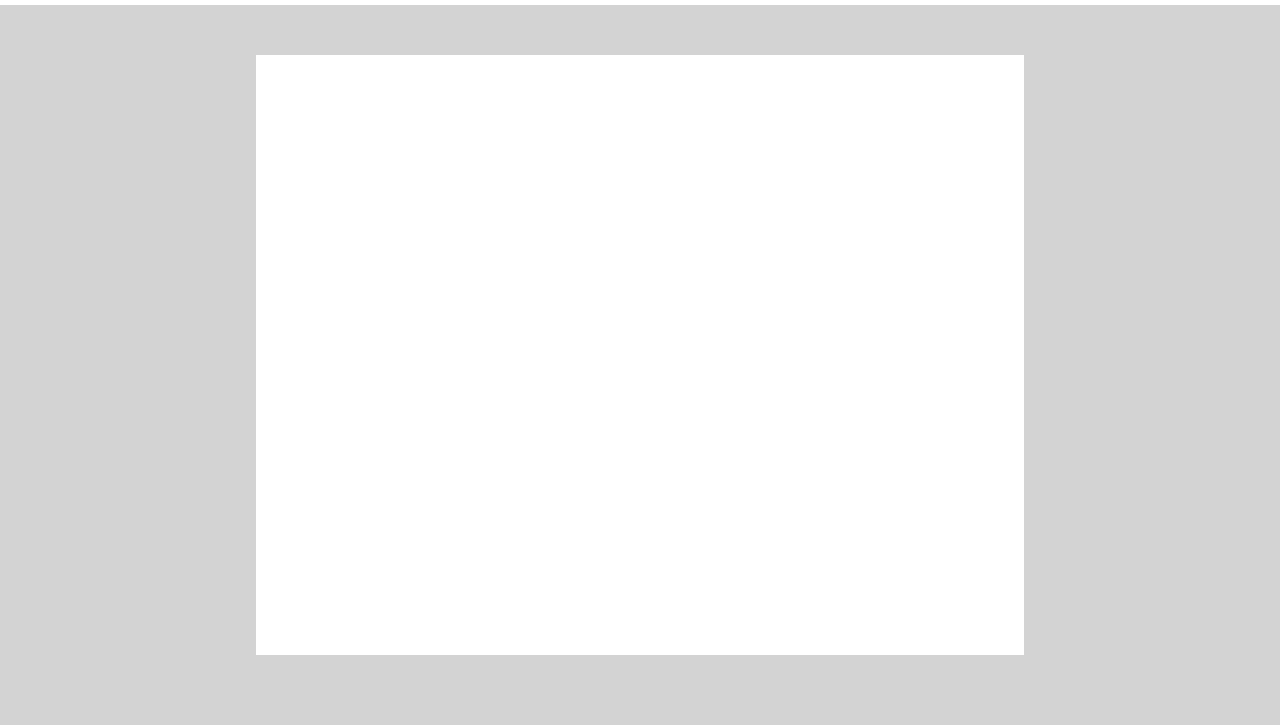
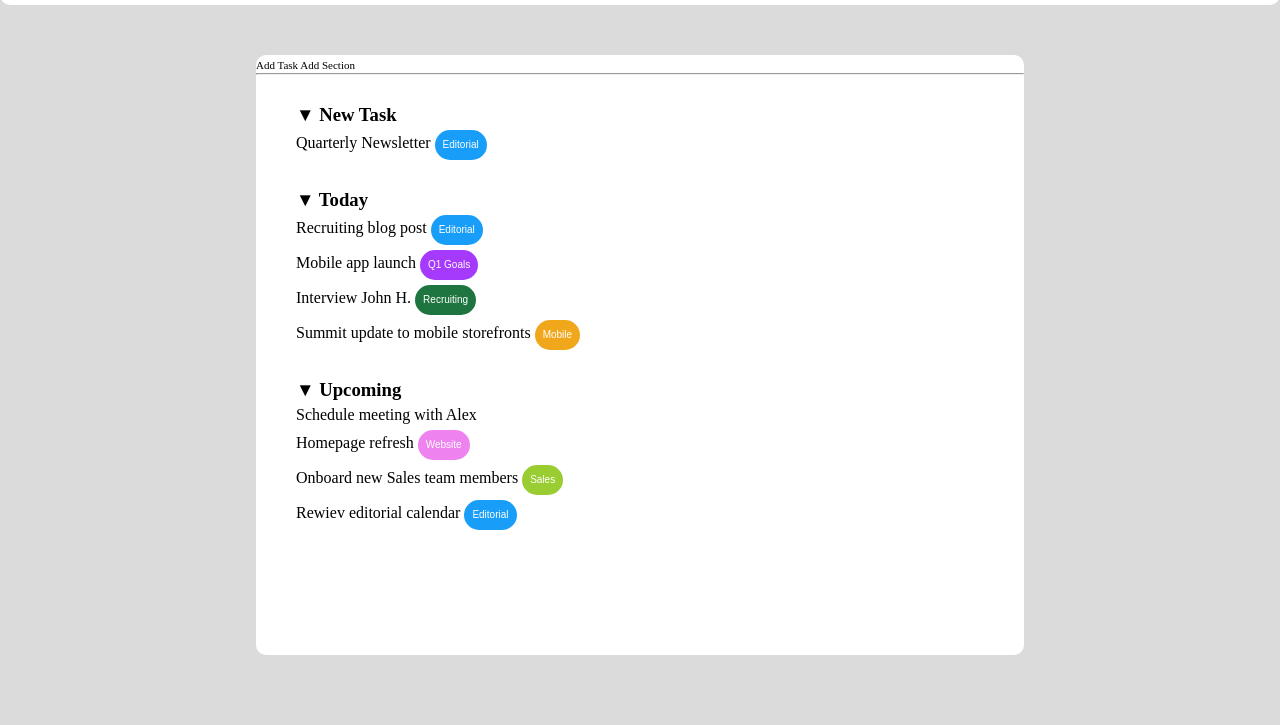
Before and after one commit to Kriska939/html-css-toboolist, a plain HTML site: page index.html in a window 1280 px wide. Shown: the part 75-800 px from the top of the page. Drawn offline with Linux system fonts and the light colour scheme.

Commit message:
labels ok

```diff
--- a/css/style.css
+++ b/css/style.css
@@ -6,13 +6,14 @@
 }
 
 body {
-    background-color: lightgray;
+    background-color: #DBDBDB;
 }
 
 /* shared css  */
 
 .white_bg {
     background-color: white;
+    border-radius: 10px;
 }
 
 /* specific css */
@@ -40,8 +41,60 @@ h1 {
     width: 60%;
     height: 600px;
     margin: 0 auto;
+    margin-bottom: 20px;
 }
 
 .inline {
     display: inline-block;
 }
+
+.tiny_font {
+    font-size: 11px;
+}
+
+ul {
+    list-style: none;
+    line-height: 20px;
+    margin-left: 40px;
+    margin-top: 30px;
+}
+
+li {
+    margin-bottom: 5px;
+}
+
+h3 {
+    margin-bottom: 5px;
+}
+
+.label {
+    display: inline-block;
+    padding: 5px 8px;
+    border-radius: 20px;
+    color: white;
+    font-family: sans-serif;
+    font-size: 10px;
+}
+
+.editorial_label {
+    background-color: #189ef8;
+}
+
+.goals_label {
+    background-color: rgb(165, 58, 252);
+}
+
+.recruiting_label {
+    background-color: rgb(31, 117, 64);
+}
+
+.mobile_label {
+    background-color: rgb(241, 167, 28);
+}
+
+.website_label {
+    background-color: violet;
+}
+.sales_label {
+    background-color: yellowgreen;
+}
--- a/index.html
+++ b/index.html
@@ -19,22 +19,55 @@
     <!-- Contenuto Lista -->
     <main id="content_container" class="white_bg">
         <section id="list_commands">
-
+            <span class="blue_button tiny_font">
+                Add Task
+            </span>
+            <span class="white_button tiny_font">
+                Add Section
+            </span>
+            <hr>
         </section>
 
         <!-- Sezione 1 Lista -->
         <section>
-
+            <ul><h3>&#9660; New Task</h3>
+                <li>Quarterly Newsletter
+                    <div class="label editorial_label">Editorial</div>
+                </li>
+            </ul>
         </section>
 
         <!-- Sezione 2 Lista -->
-        <section>
-
-        </section>
+        <ul><h3>&#9660; Today</h3>
+            <li>Recruiting blog post
+                <div class="label editorial_label">Editorial</div>
+            </li>
+            <li>Mobile app launch
+                <div class="label goals_label">Q1 Goals</div>
+            </li>
+            <li>Interview John H.
+                <div class="label recruiting_label">Recruiting</div>
+            </li>
+            <li>Summit update to mobile storefronts
+                <div class="label mobile_label">Mobile</div>
+            </li>
+        </ul>
 
         <!-- Sezione 3 Lista -->
         <section>
-
+            <ul><h3>&#9660; Upcoming</h3>
+                <li>Schedule meeting with Alex
+                </li>
+                <li>Homepage refresh
+                    <div class="label website_label">Website</div>
+                </li>
+                <li>Onboard new Sales team members
+                    <div class="label sales_label">Sales</div>
+                </li>
+                <li>Rewiev editorial calendar
+                    <div class="label editorial_label">Editorial</div>
+                </li>
+            </ul>
         </section>
     </main>
 </body>
```
